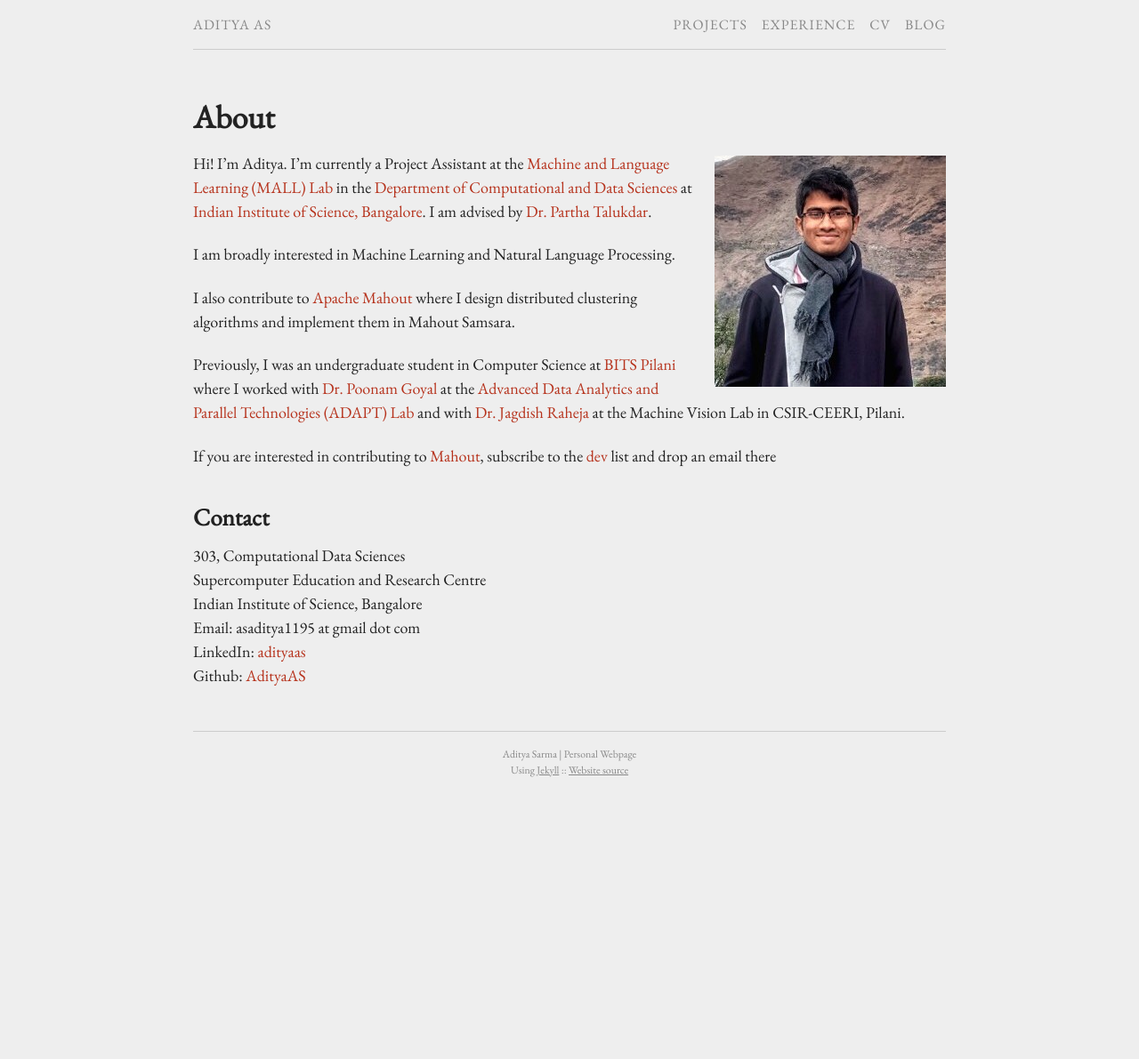
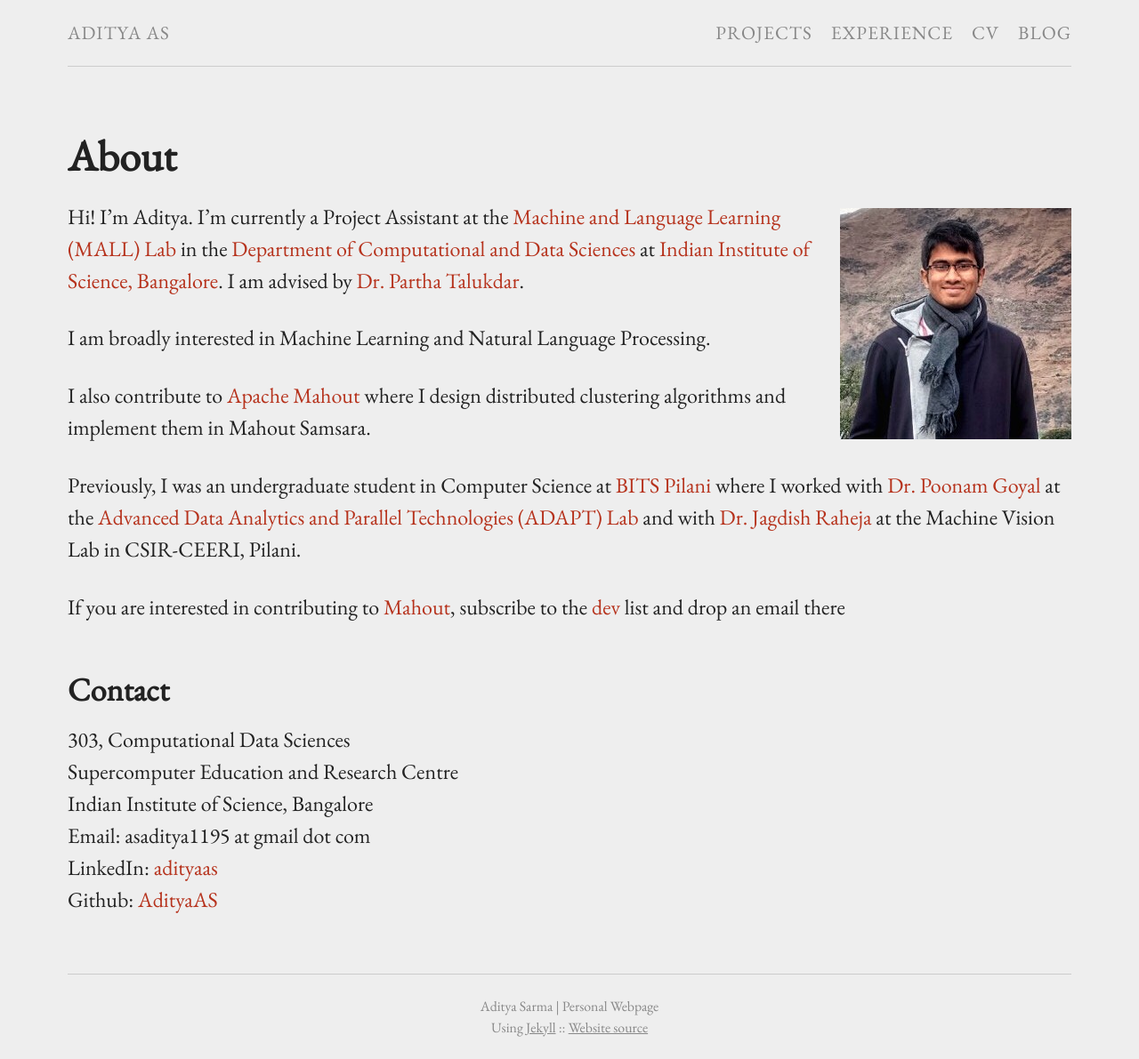
Before and after one commit to sanchit-ahuja/sanchit-ahuja.github.io, a Jekyll site: the page built from index.md, in a window 1280 px wide. Shown: the whole page at 89% size. Built offline with Jekyll 4.4.1, drawn with Linux system fonts in a browser that asks for light colours; before the commit the page ends 900 px from its top, so only the background shows below that.

Commit message:
Modify font size to x-large from large

```diff
--- a/css/main.scss
+++ b/css/main.scss
@@ -4,7 +4,7 @@
 @charset "utf-8";
 
 $base-font-family: 'EB Garamond', serif;
-$base-font-size:   large;
+$base-font-size:   x-large;
 $small-font-size:  0.875em;
 $vsmall-font-size: 0.66em;
 $base-line-height: 1.5;
```
